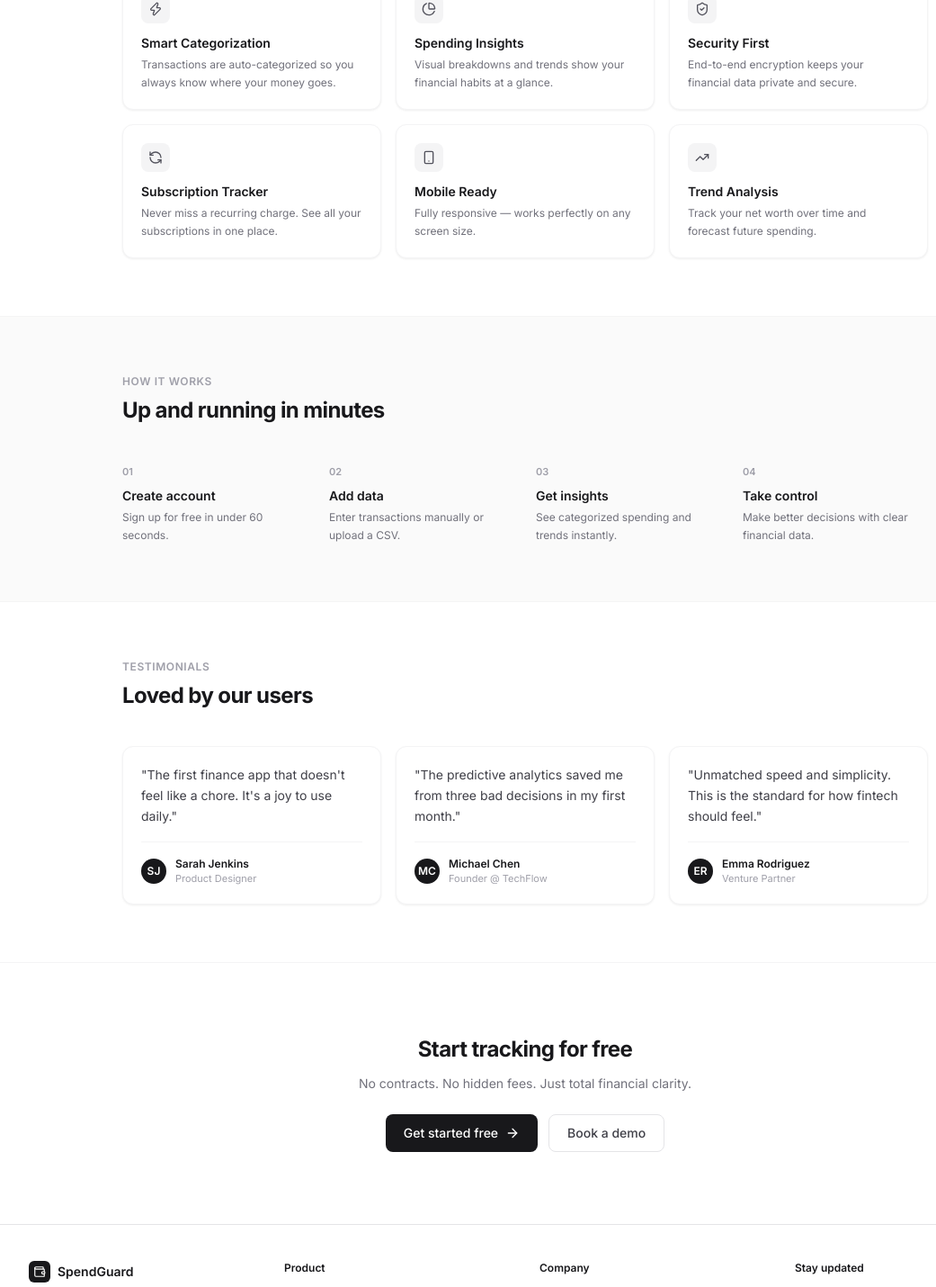
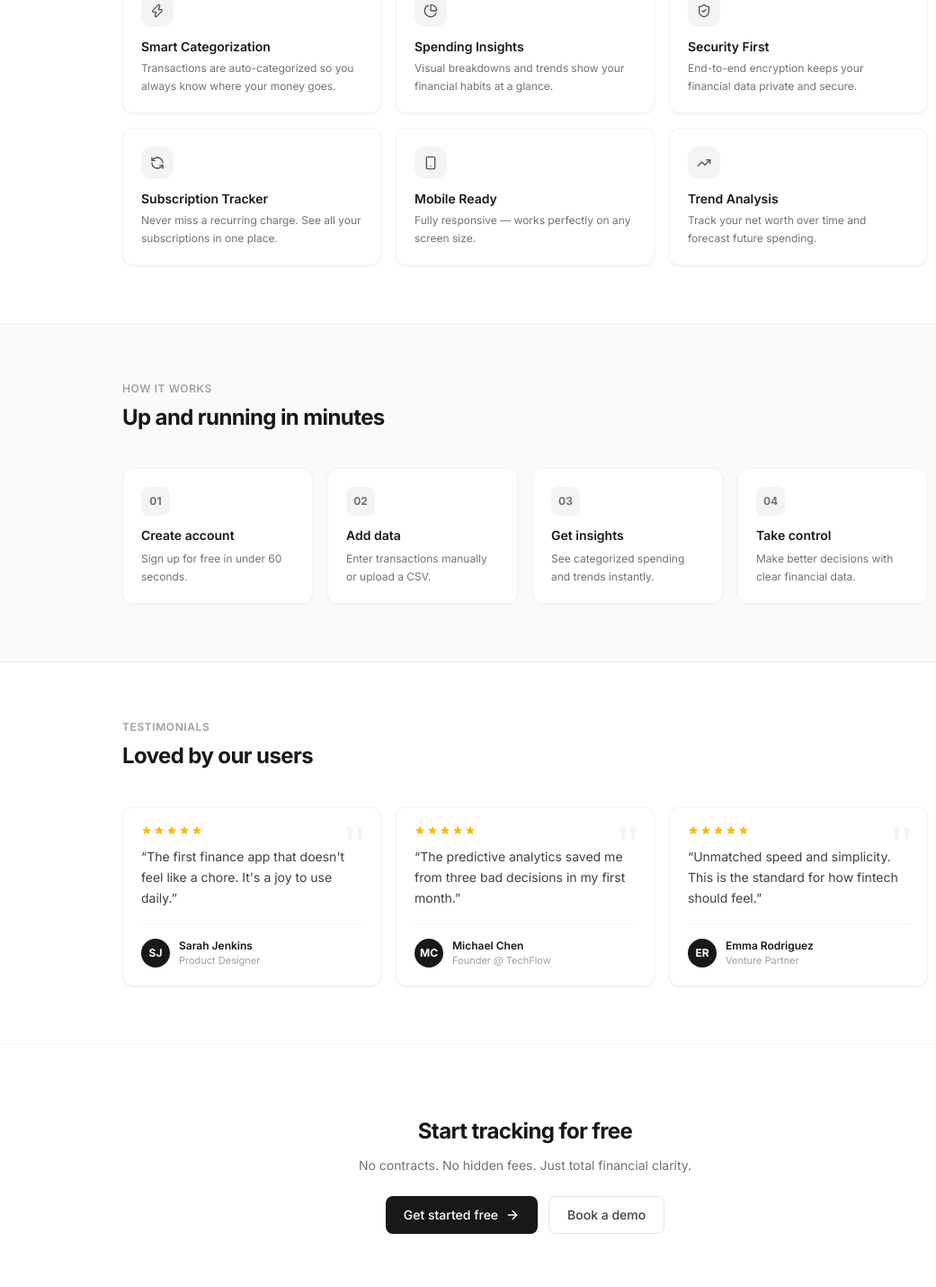
Before and after one commit to rid-coder-70/spendex, a Next.js app in the folder frontend/: page / in a window 1280 px wide. Shown: the part 1234-2664 px from the top of the page at 90% size, without its empty margins (56-1097 px from the left). Built offline with nearby package versions, Linux system fonts and the light colour scheme; no server answers.

Commit message:
refactor: unify UI components and add interactive hover effects to landing page elements

```diff
--- a/frontend/app/auth/login/page.tsx
+++ b/frontend/app/auth/login/page.tsx
@@ -132,8 +132,9 @@ export default function LoginPage() {
         <button
           type="submit"
           disabled={isLoading}
-          className="w-full btn-primary py-2 justify-center mt-1 disabled:opacity-50"
+          className="w-full btn-primary py-2 justify-center mt-1 disabled:opacity-50 disabled:cursor-not-allowed"
         >
+          <span className="relative z-10 flex items-center justify-center gap-2">
             {isLoading ? (
               <>
                 <svg className="animate-spin h-3.5 w-3.5" fill="none" viewBox="0 0 24 24">
@@ -143,6 +144,7 @@ export default function LoginPage() {
                 Signing in…
               </>
             ) : 'Sign in'}
+          </span>
         </button>
       </form>
 
--- a/frontend/app/auth/register/page.tsx
+++ b/frontend/app/auth/register/page.tsx
@@ -151,8 +151,9 @@ export default function RegisterPage() {
         <button
           type="submit"
           disabled={isLoading}
-          className="w-full btn-primary py-2 justify-center mt-1 disabled:opacity-50"
+          className="w-full btn-primary py-2 justify-center mt-1 disabled:opacity-50 disabled:cursor-not-allowed"
         >
+          <span className="relative z-10 flex items-center justify-center gap-2">
             {isLoading ? (
               <>
                 <svg className="animate-spin h-3.5 w-3.5" fill="none" viewBox="0 0 24 24">
@@ -162,6 +163,7 @@ export default function RegisterPage() {
                 Creating account…
               </>
             ) : 'Create account'}
+          </span>
         </button>
       </form>
 
--- a/frontend/app/dashboard/upload/page.tsx
+++ b/frontend/app/dashboard/upload/page.tsx
@@ -108,7 +108,7 @@ export default function UploadPage() {
                     <p className="text-xs text-zinc-400 mb-4">CSV files up to 10MB</p>
                     <label className="btn-primary px-4 py-2 text-sm rounded-lg cursor-pointer">
                       <input type="file" accept=".csv" onChange={handleFileChange} className="hidden" />
-                      Select file
+                      <span className="relative z-10">Select file</span>
                     </label>
                   </div>
                 )}
--- a/frontend/app/globals.css
+++ b/frontend/app/globals.css
@@ -29,7 +29,7 @@
 @layer components {
   /* Clean card — white bg, 1px border, subtle shadow */
   .card {
-    @apply bg-white border border-zinc-100 rounded-xl transition-all duration-200 ease-out;
+    @apply bg-white border border-zinc-100 rounded-xl transition-all duration-300 ease-out;
     box-shadow: 0 1px 3px rgba(0,0,0,0.04), 0 1px 2px rgba(0,0,0,0.03);
   }
 
@@ -38,7 +38,104 @@
     box-shadow: 0 1px 3px rgba(0,0,0,0.04), 0 1px 2px rgba(0,0,0,0.03);
   }
   .card-hover:hover {
-    box-shadow: 0 8px 24px rgba(0,0,0,0.04), 0 2px 8px rgba(0,0,0,0.03);
+    box-shadow: 0 8px 24px rgba(0,0,0,0.07), 0 2px 8px rgba(0,0,0,0.04);
+  }
+
+  /* Feature card with rich hover */
+  .feature-card {
+    @apply bg-white border border-zinc-100 rounded-xl p-5 cursor-pointer
+           transition-all duration-300 ease-out relative overflow-hidden;
+    box-shadow: 0 1px 3px rgba(0,0,0,0.04), 0 1px 2px rgba(0,0,0,0.03);
+  }
+  .feature-card::before {
+    content: '';
+    @apply absolute inset-0 opacity-0 transition-opacity duration-300;
+    background: linear-gradient(135deg, rgba(59,130,246,0.03) 0%, rgba(139,92,246,0.03) 100%);
+  }
+  .feature-card:hover {
+    @apply border-blue-200 -translate-y-1;
+    box-shadow: 0 12px 32px rgba(59,130,246,0.1), 0 4px 12px rgba(0,0,0,0.06);
+  }
+  .feature-card:hover::before {
+    @apply opacity-100;
+  }
+  .feature-card:hover .feature-icon {
+    @apply bg-blue-600 text-white scale-110;
+    box-shadow: 0 6px 16px rgba(59,130,246,0.35);
+  }
+  .feature-card:hover .feature-icon svg {
+    @apply text-white;
+  }
+
+  /* Feature icon container */
+  .feature-icon {
+    @apply w-9 h-9 rounded-xl bg-zinc-100 flex items-center justify-center mb-3
+           transition-all duration-300 ease-out;
+  }
+
+  /* Step card for How it works */
+  .step-card {
+    @apply relative bg-white border border-zinc-100 rounded-xl p-5 cursor-default
+           transition-all duration-300 ease-out overflow-hidden;
+    box-shadow: 0 1px 3px rgba(0,0,0,0.04);
+  }
+  .step-card:hover {
+    @apply border-zinc-200 -translate-y-1.5;
+    box-shadow: 0 14px 36px rgba(0,0,0,0.08), 0 4px 14px rgba(0,0,0,0.05);
+  }
+  .step-card:hover .step-number {
+    @apply bg-zinc-900 text-white scale-110;
+  }
+  .step-card:hover .step-title {
+    @apply text-blue-600;
+  }
+  .step-card::after {
+    content: '';
+    @apply absolute bottom-0 left-0 right-0 h-[3px] opacity-0 transition-all duration-300;
+    background: linear-gradient(90deg, #3b82f6, #8b5cf6);
+  }
+  .step-card:hover::after {
+    @apply opacity-100;
+  }
+
+  /* Step number badge */
+  .step-number {
+    @apply inline-flex items-center justify-center w-8 h-8 rounded-lg
+           bg-zinc-100 text-zinc-500 text-xs font-bold mb-3
+           transition-all duration-300 ease-out;
+  }
+
+  /* Step title */
+  .step-title {
+    @apply text-sm font-semibold text-zinc-900 mb-1.5 transition-colors duration-300;
+  }
+
+  /* Testimonial card */
+  .testimonial-card {
+    @apply bg-white border border-zinc-100 rounded-xl p-5 relative overflow-hidden
+           transition-all duration-300 ease-out cursor-default;
+    box-shadow: 0 1px 3px rgba(0,0,0,0.04), 0 1px 2px rgba(0,0,0,0.03);
+  }
+  .testimonial-card:hover {
+    @apply border-zinc-200 -translate-y-1.5;
+    box-shadow: 0 16px 40px rgba(0,0,0,0.09), 0 4px 16px rgba(0,0,0,0.05);
+  }
+  .testimonial-card::before {
+    content: '"';
+    @apply absolute top-3 right-4 text-6xl font-serif text-zinc-100
+           transition-all duration-300 leading-none select-none;
+  }
+  .testimonial-card:hover::before {
+    @apply text-blue-100;
+  }
+  .testimonial-card:hover .testimonial-avatar {
+    @apply ring-2 ring-blue-500 ring-offset-2 scale-110;
+  }
+
+  /* Testimonial avatar */
+  .testimonial-avatar {
+    @apply w-8 h-8 rounded-full bg-zinc-900 flex items-center justify-center
+           text-white text-xs font-bold shrink-0 transition-all duration-300;
   }
 
   /* Pill badge */
@@ -53,17 +150,60 @@
            hover:border-zinc-300 placeholder:text-zinc-400 transition-all duration-200;
   }
 
-  /* Primary button */
+  /* Primary button — shimmer sweep + lift + glow */
   .btn-primary {
-    @apply inline-flex items-center justify-center gap-2 px-4 py-2 bg-zinc-900 text-white text-sm font-medium
-           rounded-lg hover:bg-zinc-800 transition-all duration-200 active:scale-[0.97] hover:shadow-md;
+    @apply inline-flex items-center justify-center gap-2 px-4 py-2 text-white text-sm font-medium
+           rounded-lg transition-all duration-300 ease-out active:scale-[0.96] relative overflow-hidden;
+    background: #18181b;
+  }
+  .btn-primary::before {
+    content: '';
+    @apply absolute inset-0 opacity-0 transition-opacity duration-300;
+    background: linear-gradient(135deg, #3b82f6 0%, #6366f1 100%);
+  }
+  .btn-primary::after {
+    content: '';
+    position: absolute;
+    top: 0; left: -100%;
+    width: 60%; height: 100%;
+    background: linear-gradient(90deg, transparent, rgba(255,255,255,0.15), transparent);
+    transform: skewX(-20deg);
+    transition: left 0.5s ease;
+  }
+  .btn-primary:hover {
+    @apply -translate-y-0.5;
+    box-shadow: 0 8px 24px rgba(99,102,241,0.35), 0 2px 8px rgba(0,0,0,0.15);
+  }
+  .btn-primary:hover::before {
+    @apply opacity-100;
+  }
+  .btn-primary:hover::after {
+    left: 150%;
+  }
+  .btn-primary span, .btn-primary svg {
+    @apply relative z-10;
   }
 
-  /* Secondary button */
+  /* Secondary / outline button — border draw + fill on hover */
   .btn-secondary {
     @apply inline-flex items-center justify-center gap-2 px-4 py-2 bg-white text-zinc-700 text-sm font-medium
-           border border-zinc-200 rounded-lg hover:bg-zinc-50 hover:border-zinc-300
-           transition-all duration-200 active:scale-[0.97];
+           border border-zinc-200 rounded-lg relative overflow-hidden
+           transition-all duration-300 ease-out active:scale-[0.96];
+  }
+  .btn-secondary::before {
+    content: '';
+    @apply absolute inset-0 opacity-0 transition-opacity duration-300;
+    background: linear-gradient(135deg, rgba(59,130,246,0.06), rgba(99,102,241,0.06));
+  }
+  .btn-secondary:hover {
+    @apply border-zinc-300 text-zinc-900 -translate-y-0.5;
+    box-shadow: 0 6px 20px rgba(0,0,0,0.08), 0 2px 6px rgba(0,0,0,0.05);
+  }
+  .btn-secondary:hover::before {
+    @apply opacity-100;
+  }
+  .btn-secondary span, .btn-secondary svg {
+    @apply relative z-10;
   }
 
   /* Ghost button */
--- a/frontend/app/page.tsx
+++ b/frontend/app/page.tsx
@@ -55,16 +55,16 @@ export default function Home() {
             <div className="flex flex-col sm:flex-row gap-3 justify-center">
               <Link
                 href="/auth/register"
-                className="inline-flex items-center justify-center gap-2 px-5 py-2.5 bg-zinc-900 text-white text-sm font-medium rounded-lg hover:bg-zinc-800 transition-colors"
+                className="btn-primary px-5 py-2.5"
               >
-                Get started free
+                <span>Get started free</span>
                 <ArrowRight className="w-4 h-4" />
               </Link>
               <Link
                 href="#how-it-works"
-                className="inline-flex items-center justify-center gap-2 px-5 py-2.5 bg-white text-zinc-700 text-sm font-medium border border-zinc-200 rounded-lg hover:bg-zinc-50 transition-colors"
+                className="btn-secondary px-5 py-2.5"
               >
-                See how it works
+                <span>See how it works</span>
               </Link>
             </div>
 
@@ -167,8 +167,8 @@ export default function Home() {
                 { title: 'Mobile Ready',         desc: 'Fully responsive — works perfectly on any screen size.',                      icon: Smartphone },
                 { title: 'Trend Analysis',       desc: 'Track your net worth over time and forecast future spending.',                 icon: TrendingUp },
               ].map(({ title, desc, icon: Icon }) => (
-                <div key={title} className="card p-5 hover:border-zinc-300 hover:shadow-sm transition-all">
-                  <div className="w-8 h-8 rounded-lg bg-zinc-100 flex items-center justify-center mb-3">
+                <div key={title} className="feature-card">
+                  <div className="feature-icon">
                     <Icon className="w-4 h-4 text-zinc-600" />
                   </div>
                   <h3 className="text-sm font-semibold text-zinc-900 mb-1">{title}</h3>
@@ -186,16 +186,16 @@ export default function Home() {
               <h2 className="text-2xl font-bold text-zinc-900 tracking-tight">Up and running in minutes</h2>
             </div>
 
-            <div className="grid sm:grid-cols-2 lg:grid-cols-4 gap-6">
+            <div className="grid sm:grid-cols-2 lg:grid-cols-4 gap-4">
               {[
                 { step: '01', title: 'Create account', desc: 'Sign up for free in under 60 seconds.' },
                 { step: '02', title: 'Add data',        desc: 'Enter transactions manually or upload a CSV.' },
                 { step: '03', title: 'Get insights',    desc: 'See categorized spending and trends instantly.' },
                 { step: '04', title: 'Take control',    desc: 'Make better decisions with clear financial data.' },
               ].map(({ step, title, desc }) => (
-                <div key={step} className="relative">
-                  <span className="text-[11px] font-semibold text-zinc-400">{step}</span>
-                  <h3 className="text-sm font-semibold text-zinc-900 mt-2 mb-1">{title}</h3>
+                <div key={step} className="step-card">
+                  <span className="step-number">{step}</span>
+                  <h3 className="step-title">{title}</h3>
                   <p className="text-xs text-zinc-500 leading-relaxed">{desc}</p>
                 </div>
               ))}
@@ -216,24 +216,35 @@ export default function Home() {
                   author: 'Sarah Jenkins',
                   role: 'Product Designer',
                   initials: 'SJ',
+                  stars: 5,
                 },
                 {
                   quote: 'The predictive analytics saved me from three bad decisions in my first month.',
                   author: 'Michael Chen',
                   role: 'Founder @ TechFlow',
                   initials: 'MC',
+                  stars: 5,
                 },
                 {
                   quote: 'Unmatched speed and simplicity. This is the standard for how fintech should feel.',
                   author: 'Emma Rodriguez',
                   role: 'Venture Partner',
                   initials: 'ER',
+                  stars: 5,
                 },
               ].map(t => (
-                <div key={t.author} className="card p-5">
-                  <p className="text-sm text-zinc-700 leading-relaxed mb-4">"{t.quote}"</p>
+                <div key={t.author} className="testimonial-card">
+                  {/* Star rating */}
+                  <div className="flex gap-0.5 mb-3">
+                    {Array.from({ length: t.stars }).map((_, i) => (
+                      <svg key={i} className="w-3 h-3 text-amber-400 fill-amber-400" viewBox="0 0 20 20">
+                        <path d="M9.049 2.927c.3-.921 1.603-.921 1.902 0l1.07 3.292a1 1 0 00.95.69h3.462c.969 0 1.371 1.24.588 1.81l-2.8 2.034a1 1 0 00-.364 1.118l1.07 3.292c.3.921-.755 1.688-1.54 1.118l-2.8-2.034a1 1 0 00-1.175 0l-2.8 2.034c-.784.57-1.838-.197-1.539-1.118l1.07-3.292a1 1 0 00-.364-1.118L2.98 8.72c-.783-.57-.38-1.81.588-1.81h3.461a1 1 0 00.951-.69l1.07-3.292z" />
+                      </svg>
+                    ))}
+                  </div>
+                  <p className="text-sm text-zinc-700 leading-relaxed mb-4 relative z-10">&ldquo;{t.quote}&rdquo;</p>
                   <div className="flex items-center gap-2.5 border-t border-zinc-100 pt-4">
-                    <div className="w-7 h-7 rounded-full bg-zinc-900 flex items-center justify-center text-white text-xs font-semibold shrink-0">
+                    <div className="testimonial-avatar">
                       {t.initials}
                     </div>
                     <div>
@@ -258,16 +269,16 @@ export default function Home() {
             <div className="flex flex-col sm:flex-row gap-3 justify-center">
               <Link
                 href="/auth/register"
-                className="inline-flex items-center justify-center gap-2 px-5 py-2.5 bg-zinc-900 text-white text-sm font-medium rounded-lg hover:bg-zinc-800 transition-colors"
+                className="btn-primary px-5 py-2.5"
               >
-                Get started free
+                <span>Get started free</span>
                 <ArrowRight className="w-4 h-4" />
               </Link>
               <Link
                 href="#"
-                className="inline-flex items-center justify-center gap-2 px-5 py-2.5 bg-white text-zinc-700 text-sm font-medium border border-zinc-200 rounded-lg hover:bg-zinc-50 transition-colors"
+                className="btn-secondary px-5 py-2.5"
               >
-                Book a demo
+                <span>Book a demo</span>
               </Link>
             </div>
           </div>
--- a/frontend/components/layout/Navbar.tsx
+++ b/frontend/components/layout/Navbar.tsx
@@ -73,26 +73,31 @@ export default function Navbar() {
           {mounted && isAuthenticated ? (
             <Link
               href="/dashboard"
-              className="px-3 py-1.5 text-sm font-medium bg-zinc-900 text-white rounded-lg hover:bg-zinc-800 transition-colors"
+              className="btn-primary px-3 py-1.5"
             >
-              Dashboard
+              <span className="relative z-10">Dashboard</span>
             </Link>
           ) : (
             <>
               <Link
                 href="/auth/login"
                 className={cn(
-                  'px-3 py-1.5 text-sm font-medium rounded-lg transition-colors',
-                  isScrolled ? 'text-zinc-600 hover:bg-zinc-100' : 'text-white/80 hover:text-white'
+                  'px-3 py-1.5 text-sm font-medium rounded-lg transition-all duration-200 relative overflow-hidden active:scale-[0.96]',
+                  isScrolled
+                    ? 'text-zinc-600 hover:text-zinc-900 hover:bg-zinc-100'
+                    : 'text-white/80 hover:text-white hover:bg-white/10'
                 )}
               >
                 Sign in
               </Link>
               <Link
                 href="/auth/register"
-                className="px-3 py-1.5 text-sm font-medium bg-white text-zinc-900 rounded-lg hover:bg-zinc-100 transition-colors"
+                className={cn(
+                  'btn-primary px-3 py-1.5',
+                  !isScrolled && 'bg-white text-zinc-900'
+                )}
               >
-                Get started
+                <span className="relative z-10">Get started</span>
               </Link>
             </>
           )}
@@ -121,26 +126,26 @@ export default function Navbar() {
             {mounted && isAuthenticated ? (
               <Link
                 href="/dashboard"
-                className="py-2 text-center text-sm font-medium bg-zinc-900 text-white rounded-lg"
+                className="btn-primary py-2 text-center"
                 onClick={() => setIsMobileMenuOpen(false)}
               >
-                Dashboard
+                <span className="relative z-10">Dashboard</span>
               </Link>
             ) : (
               <>
                 <Link
                   href="/auth/login"
-                  className="py-2 text-center text-sm text-zinc-600"
+                  className="py-2 text-center text-sm text-zinc-600 hover:text-zinc-900 transition-colors"
                   onClick={() => setIsMobileMenuOpen(false)}
                 >
                   Sign in
                 </Link>
                 <Link
                   href="/auth/register"
-                  className="py-2 text-center text-sm font-medium bg-zinc-900 text-white rounded-lg"
+                  className="btn-primary py-2 text-center"
                   onClick={() => setIsMobileMenuOpen(false)}
                 >
-                  Get started
+                  <span className="relative z-10">Get started</span>
                 </Link>
               </>
             )}
```
Also changed, not shown: frontend/app/dashboard/page.tsx (+5 -3 lines), frontend/app/dashboard/transactions/page.tsx (+10 -6 lines), 1 other file (tests, documents, lock files or other folders). Lines whose indentation alone changed are shown as unchanged.
